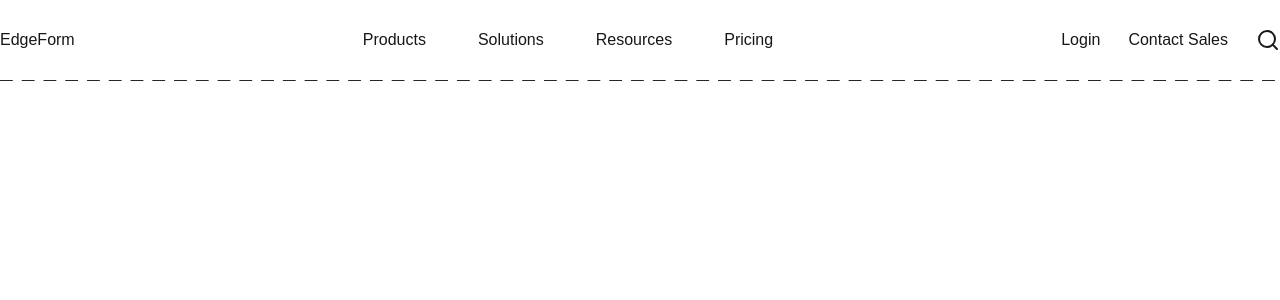
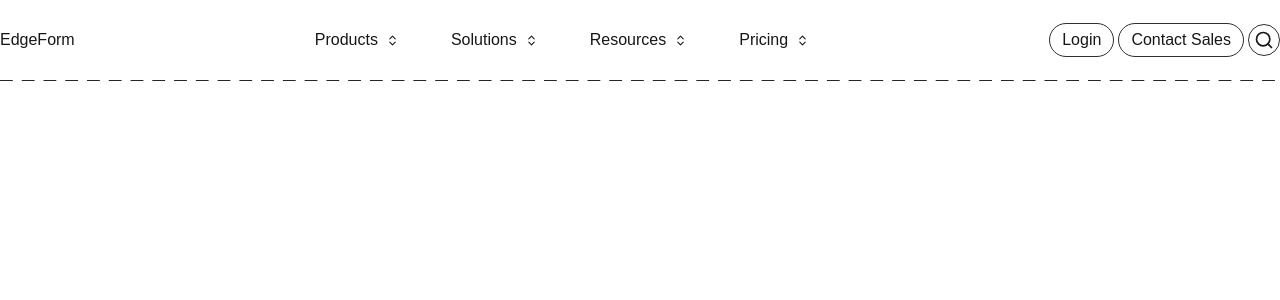
Before and after one commit to AdityaSrivastava185/EdgeForm, a Next.js app: page / in a window 1280 px wide. Shown: the top 300 px of the page. Built offline with nearby package versions, Linux system fonts and the light colour scheme; a web font is replaced by a local one.

Commit message:
navbar additional styling added

```diff
--- a/components/(Header)/Header/Navbar.tsx
+++ b/(components)/components/(Header)/Header/Navbar.tsx
@@ -65,24 +65,25 @@ const Navbar = () => {
             <Link
               key={item}
               href="#"
-              className="relative z-10 px-3 py-2"
+              className="flex flex-row items-center justify-center gap-2 relative z-10 px-3 py-2"
               onMouseEnter={(e) => handleMouseEnter(e, item)}
             >
               {item}
+              <svg xmlns="http://www.w3.org/2000/svg" width="13" height="13" viewBox="0 0 24 24" fill="none" stroke="currentColor" strokeWidth="2" strokeLinecap="round" strokeLinejoin="round" className="lucide lucide-chevrons-up-down preview-icon"><path d="m7 15 5 5 5-5"/><path d="m7 9 5-5 5 5"/></svg>
             </Link>
           ))}
         </div>
 
 
-        <div className="hidden md:flex items-center gap-7">
-          <Link href="#">Login</Link>
-          <Link href="#">Contact Sales</Link>
+        <div className="hidden md:flex items-center gap-1">
+          <Link className="border-1 border-[#2f2f2f] rounded-full px-3 py-1 " href="#">Login</Link>
+          <Link className="border-1 border-[#2f2f2f] rounded-full px-3 py-1" href="#">Contact Sales</Link>
 
-          <Link href="#">
+          <Link className="border-1 border-[#2f2f2f] rounded-full h-8 w-8 flex items-center justify-center" href="#">
             <svg
               xmlns="http://www.w3.org/2000/svg"
-              width="24"
-              height="24"
+              width="20"
+              height="20"
               viewBox="0 0 24 24"
               fill="none"
               stroke="currentColor"
```
Also changed, not shown: app/(root)/page.tsx (+5 -2 lines), (components)/(utility)/utility/Border.tsx (renamed from components/(utility)/utility/Border.tsx).
